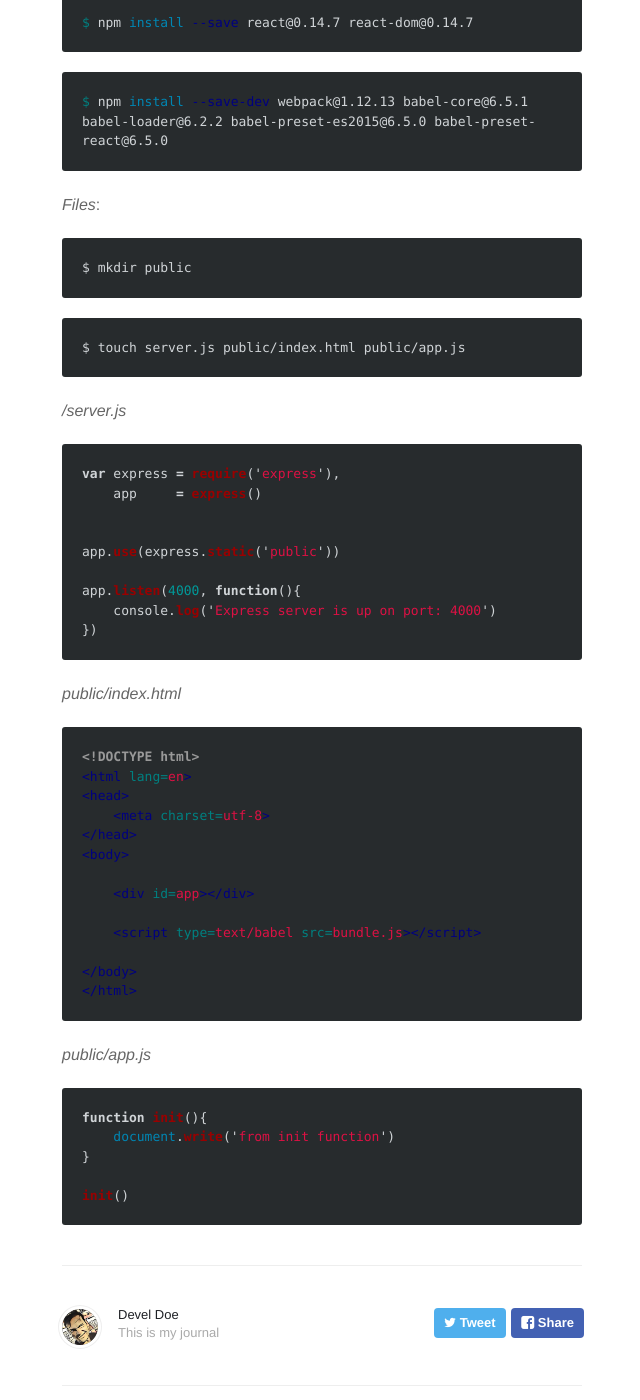
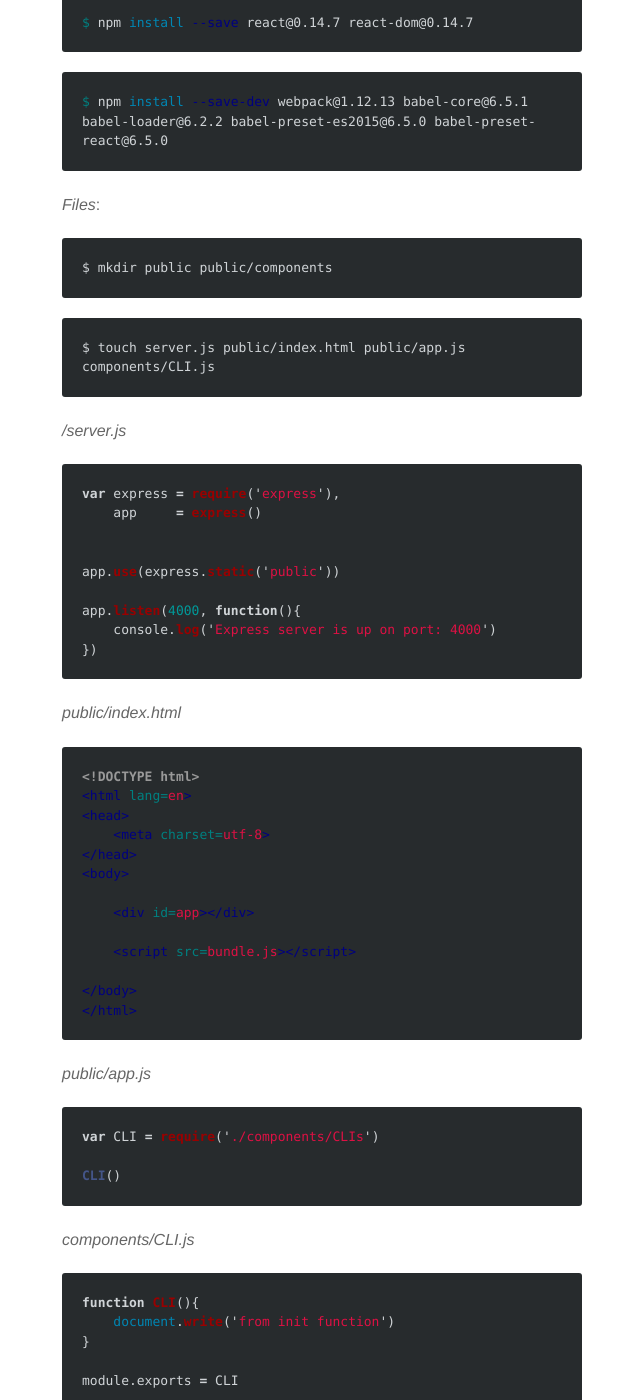
Before and after one commit to develdoe/develdoe.github.io, a Jekyll site: the page built from _posts/2016-10-22-react-developmen-environment.md, in a window 1280 px wide and 1400 px high, scrolled down 869 px. Shown: the whole window, without its empty margins (318-958 px from the left). Built offline with Jekyll 4.4.1, drawn with Linux system fonts in a browser that asks for light colours; nearby versions of some CDN libraries; comment, search, counter and statistics services are not loaded.

Commit message:
Updated 2016-10-22-react-developmen-environment.md

````diff
--- a/_posts/2016-10-22-react-developmen-environment.md
+++ b/_posts/2016-10-22-react-developmen-environment.md
@@ -44,11 +44,11 @@
 *Files*:
 
 ```
-$ mkdir public
+$ mkdir public public/components
 ```
 
 ```
-$ touch server.js public/index.html public/app.js
+$ touch server.js public/index.html public/app.js components/CLI.js
 ```
 
 */server.js*
@@ -77,7 +77,7 @@
 
     <div id=app></div>
 
-    <script type=text/babel src=bundle.js></script>
+    <script src=bundle.js></script>
 
 </body>
 </html>
@@ -86,9 +86,17 @@
 *public/app.js*
 
 ```js
-function init(){
+var CLI = require('./components/CLIs')
+
+CLI()
+```
+
+*components/CLI.js*
+
+```js
+function CLI(){
     document.write('from init function')
 }
 
-init()
+module.exports = CLI
 ```
````
